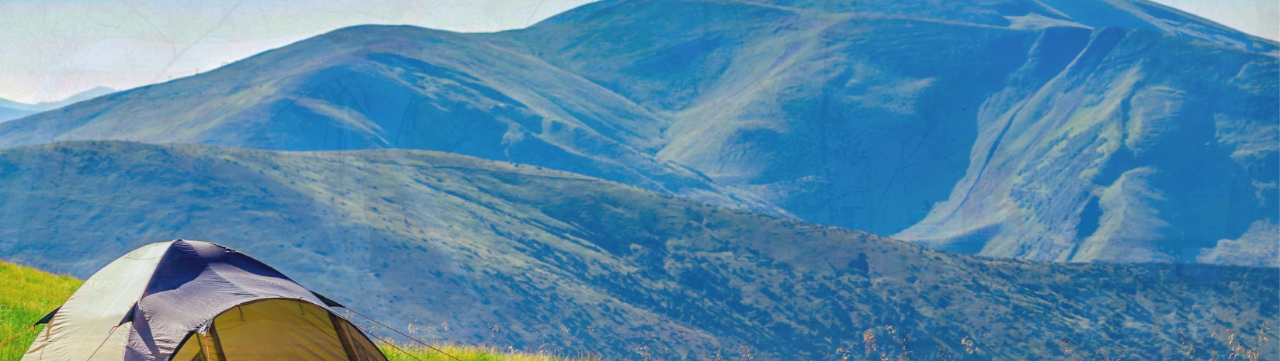
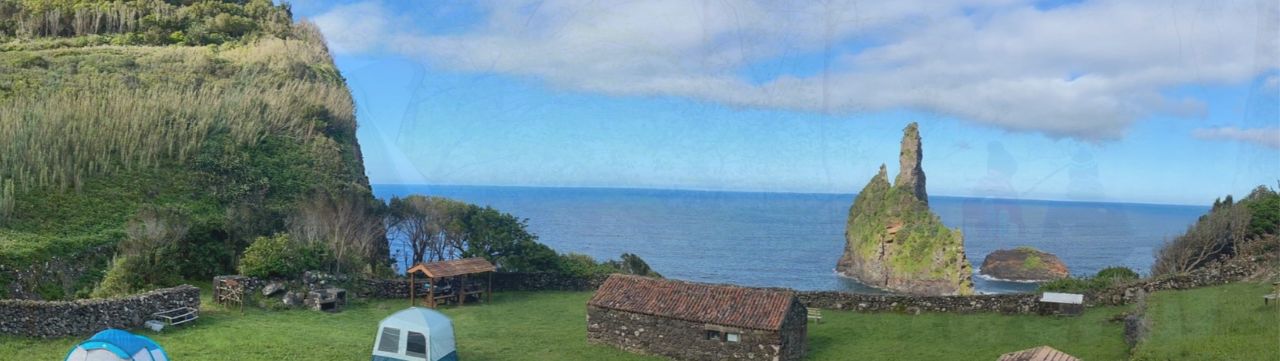
Before and after one commit to 2salted/rentatenda, a plain HTML site: page index.html in a window 1280 px wide. Shown: the part 246-607 px from the top of the page. Drawn offline with nearby package versions, Linux system fonts and the light colour scheme.

Commit message:
Add files via upload

```diff
--- a/index.html
+++ b/index.html
@@ -74,7 +74,7 @@
       </nav>
     </header>
     <div class="slider">
-      <img id="img1" src="pictures/camping-tent-hills.jpg" class="slide active">
+      <img id="img1" src="pictures/Panorama.JPG" class="slide active">
       <img id="img2" src="pictures/low-wray-campsite-tent-couple-lake-view.jpg" class="slide">
       <img id="img3" src="pictures/The North Face Wawona Camping Tent (installing pole clips).jpg" class="slide">
     </div>
```
Also changed, not shown: pictures/Panorama.JPG (added).
